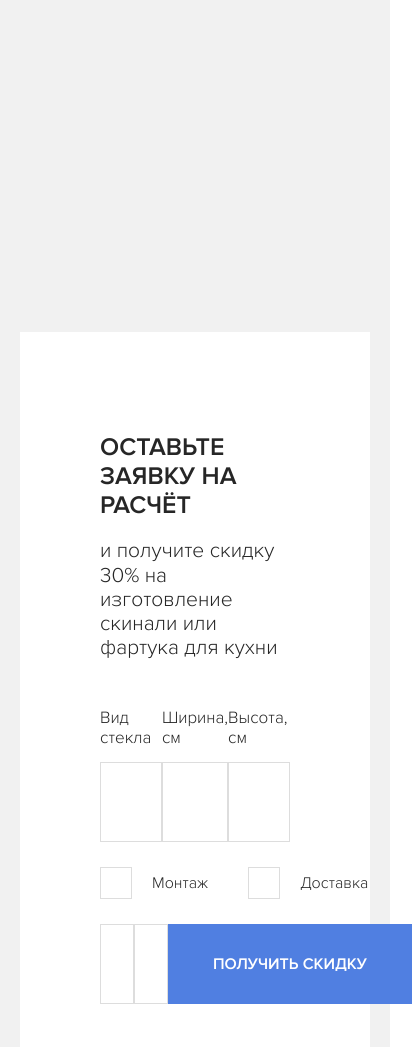
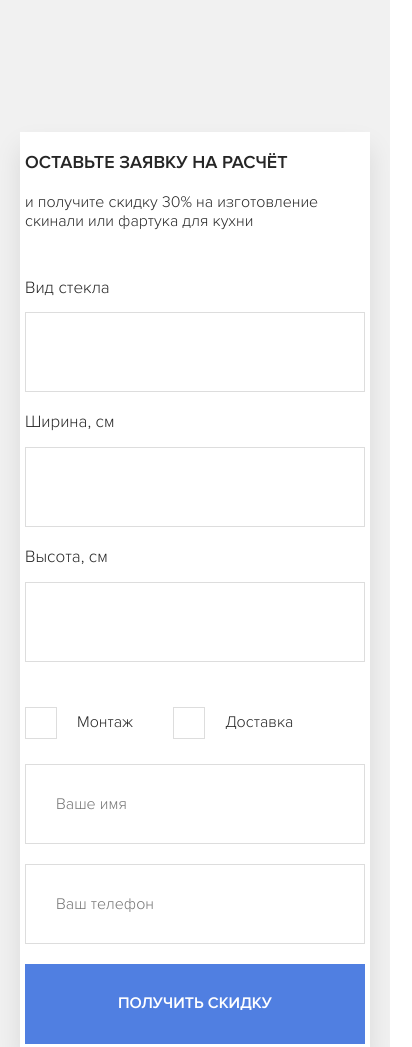
Before and after one commit to Nikolka-net/skinali, a plain HTML site: page index.html in a window 390 px wide. Shown: the part 580-1627 px from the top of the page, 412 px wide, since content can reach past the window. Drawn offline with Linux system fonts and the light colour scheme; a script that the page names is missing.

Commit message:
Вёрстка блока формы обратной связи и установка виджета spikmi

```diff
--- a/index.html
+++ b/index.html
@@ -90,7 +90,7 @@
 								<input type="text" class="input form_input">
 							</div>
 						</div>
-						<div class="form_row">
+						<div class="form_row form_row-checkbox">
 							<div class="form_checkbox">
 								<input class="checkbox" type="checkbox" id="install">
 								<label class="checkbox-label" for="install">
--- a/less/_interface.less
+++ b/less/_interface.less
@@ -36,7 +36,7 @@ input[type="checkbox"] {
 	display: none;
 
 	&:checked + label:before {
-		background-color: green;
+		background-color: @primary;
 	}
 }
 
@@ -45,6 +45,10 @@ input[type="checkbox"] {
 		display: flex;
 		align-items: center;
 		margin-right: 40px;
+
+		&:hover {
+			cursor: pointer;
+		}
 
 		&:before {
 			content: '';
--- a/less/blocks/_offer.less
+++ b/less/blocks/_offer.less
@@ -2,8 +2,11 @@
 	padding: 129px 0;
 
 	&-block {
-		background-color: #fff;
+		background: #fff url('../images/offer/form-bg.png') no-repeat center right;
+		background-size: contain;
 		padding: 80px;
+		margin-top: -200px;
+		box-shadow: 0 15px 25px rgba(0, 0, 0, 0.1);
 	}
 
 	&_title {
@@ -57,3 +60,56 @@
 		width: 100%;
 	}
 }
+
+@media (max-width: 1199px) {
+	.offer {
+		&-block {
+			background-position: center right -120px;
+		}
+	}
+}
+
+@media (max-width: 768px) {
+	.offer {
+		&-block {
+			background: none;
+			background-color: #fff;
+			padding: 40px;
+		}
+
+		&_title {
+			font-size: 18px;
+		}
+
+		&_subtitle {
+			font-size: 16px;
+		}
+	}
+
+	.form {
+		&_row {
+			flex-direction: column;
+
+			&-checkbox {
+				flex-direction: row;
+			}
+		}
+
+		&_group {
+			flex-basis: 100%;
+			width: 100%;
+		}
+
+		&_input {
+			margin-bottom: 20px;
+		}
+	}
+}
+
+@media (max-width: 576px) {
+	.offer {
+		&-block {
+			padding: 5px;
+		}
+	}
+}
```
Also changed, not shown: css/style.css, images/offer/form-bg.png (added), less/style.css, 1 other file.
